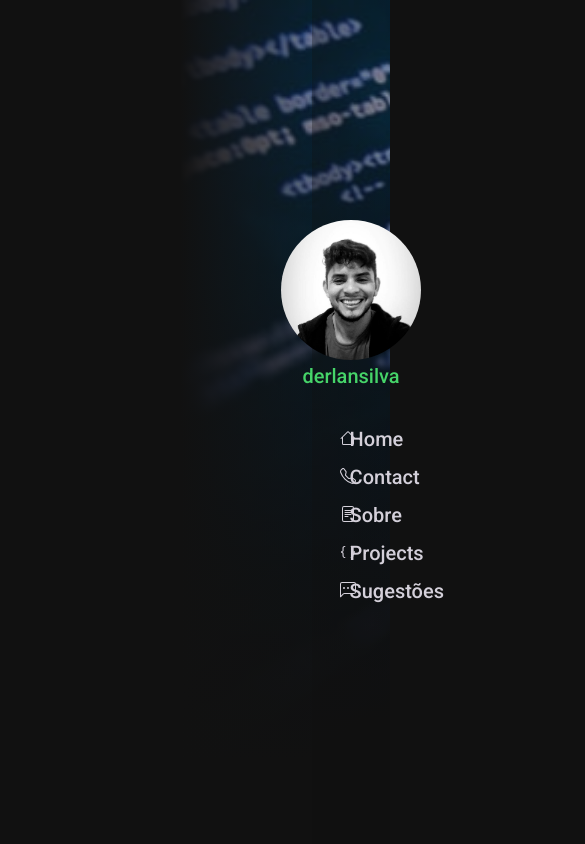
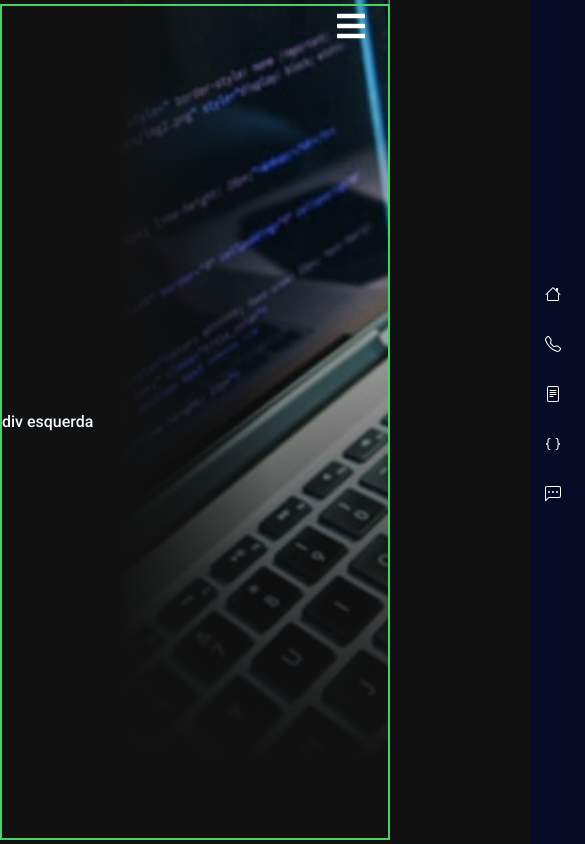
Before and after one commit to derlansilva/derlans.silva.me, a React (Create React App) app: page /projects in a window 390 px wide. Shown: the whole page, 585 px wide, since content can reach past the window. Built offline with nearby package versions, Linux system fonts and the light colour scheme.

Commit message:
iniciado menu responsivo para a tela projects

```diff
--- a/package.json
+++ b/package.json
@@ -6,10 +6,14 @@
     "@testing-library/jest-dom": "^5.16.1",
     "@testing-library/react": "^12.1.2",
     "@testing-library/user-event": "^13.5.0",
+    "bootstrap": "^5.1.3",
     "react": "^17.0.2",
+    "react-bootstrap": "^2.1.1",
     "react-dom": "^17.0.2",
+    "react-icons": "^4.3.1",
     "react-router-dom": "^6.2.1",
     "react-scripts": "5.0.0",
+    "styled-components": "^5.3.3",
     "web-vitals": "^2.1.4"
   },
   "scripts": {
--- a/src/pages/contacts/contacts.css
+++ b/src/pages/contacts/contacts.css
@@ -1,5 +1,3 @@
-
-
 .container{
     margin: 0;
     padding: 0;
--- a/src/pages/projects/index.js
+++ b/src/pages/projects/index.js
@@ -1,24 +1,148 @@
-import React from "react";
-import Right from "../components/containerRight";
+import React, { useState } from 'react';
+import * as FaIcons from 'react-icons/fa';
+import * as AiIcons from 'react-icons/ai';
+import { Link } from 'react-router-dom';
+import './styles.css';
+import { IconContext } from 'react-icons';
 
 import background from '../images/background.jpg'
-import './styles.css'
-export default function Projects(){
-    return(
+import photo from '../images/photo.jpg'
+import Right from '../components/containerRight';
 
+function Navbar() {
+    const [sidebar, setSidebar] = useState(false);
+
+    const showSidebar = () => setSidebar(!sidebar);
+
+    return (
         <div className="container">
-        <div className="contact--left">
-            <section className="contact" style={{
+            <div className="project--vetical">
+                <div className="project--horizontal">
+                    <div className="project--description">
+
+                    </div>
+                </div>
+            </div>
+
+
+            <div className='project--left'>
+
+                div esquerda
+            </div>
+            <div className="project--right">
+                <Link to='#' className='menu-bars'>
+                    <FaIcons.FaBars onClick={showSidebar} />
+                </Link>
+                <IconContext.Provider value={{ color: '#fff' }}>
+
+                    <div className='show--right'>
+                        <Right/>
+                    </div>
+                    <nav className={sidebar ? 'nav-menu active' : 'nav-menu'}>
+                        <ul className='nav-menu-items' onClick={showSidebar}>
+                            <li className='navbar-toggle'>
+                                <Link to='#' className='menu-bars'>
+                                    <AiIcons.AiOutlineClose />
+                                </Link>
+                            </li>
+
+                            <div className="project--right--profile" >
+                                <a href="https://raw.githubusercontent.com/derlansilva/derlansilva/main/img/photo.jpg">
+                                    <img className="project--right--photo" src={photo} alt="..." />
+                                </a>
+                                <span>derlansilva</span>
+                                <ul>
+                                    <a href={'/'}>
+                                        <li>
+                                            <div className="li--icon">
+                                                <svg xmlns="http://www.w3.org/2000/svg" width="16" height="16" fill="currentColor" className="bi bi-house" viewBox="0 0 16 16">
+                                                    <path fill-rule="evenodd" d="M2 13.5V7h1v6.5a.5.5 0 0 0 .5.5h9a.5.5 0 0 0 .5-.5V7h1v6.5a1.5 1.5 0 0 1-1.5 1.5h-9A1.5 1.5 0 0 1 2 13.5zm11-11V6l-2-2V2.5a.5.5 0 0 1 .5-.5h1a.5.5 0 0 1 .5.5z" />
+                                                    <path fill-rule="evenodd" d="M7.293 1.5a1 1 0 0 1 1.414 0l6.647 6.646a.5.5 0 0 1-.708.708L8 2.207 1.354 8.854a.5.5 0 1 1-.708-.708L7.293 1.5z" />
+                                                </svg>
+                                            </div>
+                                            <div className="li--name">Home</div>
+                                        </li>
+                                    </a>
+                                    <a href={'/contacts'}>
+
+                                        <li>
+                                            <div className="li--icon">
+                                                <svg xmlns="http://www.w3.org/2000/svg" width="16" height="16" fill="currentColor" className="bi bi-telephone" viewBox="0 0 16 16">
+                                                    <path d="M3.654 1.328a.678.678 0 0 0-1.015-.063L1.605 2.3c-.483.484-.661 1.169-.45 1.77a17.568 17.568 0 0 0 4.168 6.608 17.569 17.569 0 0 0 6.608 4.168c.601.211 1.286.033 1.77-.45l1.034-1.034a.678.678 0 0 0-.063-1.015l-2.307-1.794a.678.678 0 0 0-.58-.122l-2.19.547a1.745 1.745 0 0 1-1.657-.459L5.482 8.062a1.745 1.745 0 0 1-.46-1.657l.548-2.19a.678.678 0 0 0-.122-.58L3.654 1.328zM1.884.511a1.745 1.745 0 0 1 2.612.163L6.29 2.98c.329.423.445.974.315 1.494l-.547 2.19a.678.678 0 0 0 .178.643l2.457 2.457a.678.678 0 0 0 .644.178l2.189-.547a1.745 1.745 0 0 1 1.494.315l2.306 1.794c.829.645.905 1.87.163 2.611l-1.034 1.034c-.74.74-1.846 1.065-2.877.702a18.634 18.634 0 0 1-7.01-4.42 18.634 18.634 0 0 1-4.42-7.009c-.362-1.03-.037-2.137.703-2.877L1.885.511z" />
+                                                </svg>
+                                            </div>
+                                            <div className="li--name">Contact</div>
+                                        </li>
+                                    </a>
+
+                                    <li>
+                                        <div className="li--icon">
+                                            <svg xmlns="http://www.w3.org/2000/svg" width="16" height="16" fill="currentColor" className="bi bi-file-text" viewBox="0 0 16 16">
+                                                <path d="M5 4a.5.5 0 0 0 0 1h6a.5.5 0 0 0 0-1H5zm-.5 2.5A.5.5 0 0 1 5 6h6a.5.5 0 0 1 0 1H5a.5.5 0 0 1-.5-.5zM5 8a.5.5 0 0 0 0 1h6a.5.5 0 0 0 0-1H5zm0 2a.5.5 0 0 0 0 1h3a.5.5 0 0 0 0-1H5z" />
+                                                <path d="M2 2a2 2 0 0 1 2-2h8a2 2 0 0 1 2 2v12a2 2 0 0 1-2 2H4a2 2 0 0 1-2-2V2zm10-1H4a1 1 0 0 0-1 1v12a1 1 0 0 0 1 1h8a1 1 0 0 0 1-1V2a1 1 0 0 0-1-1z" />
+                                            </svg>
+                                        </div>
+                                        <div className="li--name">Sobre</div>
+                                    </li>
+                                    <a href={'/projects'}>
+                                        <li>
+                                            <div className="li--icon">
+                                                <svg xmlns="http://www.w3.org/2000/svg" width="16" height="16" fill="currentColor" className="bi bi-braces" viewBox="0 0 16 16">
+                                                    <path d="M2.114 8.063V7.9c1.005-.102 1.497-.615 1.497-1.6V4.503c0-1.094.39-1.538 1.354-1.538h.273V2h-.376C3.25 2 2.49 2.759 2.49 4.352v1.524c0 1.094-.376 1.456-1.49 1.456v1.299c1.114 0 1.49.362 1.49 1.456v1.524c0 1.593.759 2.352 2.372 2.352h.376v-.964h-.273c-.964 0-1.354-.444-1.354-1.538V9.663c0-.984-.492-1.497-1.497-1.6zM13.886 7.9v.163c-1.005.103-1.497.616-1.497 1.6v1.798c0 1.094-.39 1.538-1.354 1.538h-.273v.964h.376c1.613 0 2.372-.759 2.372-2.352v-1.524c0-1.094.376-1.456 1.49-1.456V7.332c-1.114 0-1.49-.362-1.49-1.456V4.352C13.51 2.759 12.75 2 11.138 2h-.376v.964h.273c.964 0 1.354.444 1.354 1.538V6.3c0 .984.492 1.497 1.497 1.6z" />
+                                                </svg>
+                                            </div>
+                                            <div className="li--name">Projects</div>
+                                        </li>
+
+
+                                    </a>
+
+                                    <li>
+                                        <div className="li--icon">
+                                            <svg xmlns="http://www.w3.org/2000/svg" width="16" height="16" fill="currentColor" className="bi bi-chat-left-dots" viewBox="0 0 16 16">
+                                                <path d="M14 1a1 1 0 0 1 1 1v8a1 1 0 0 1-1 1H4.414A2 2 0 0 0 3 11.586l-2 2V2a1 1 0 0 1 1-1h12zM2 0a2 2 0 0 0-2 2v12.793a.5.5 0 0 0 .854.353l2.853-2.853A1 1 0 0 1 4.414 12H14a2 2 0 0 0 2-2V2a2 2 0 0 0-2-2H2z" />
+                                                <path d="M5 6a1 1 0 1 1-2 0 1 1 0 0 1 2 0zm4 0a1 1 0 1 1-2 0 1 1 0 0 1 2 0zm4 0a1 1 0 1 1-2 0 1 1 0 0 1 2 0z" />
+                                            </svg>
+                                        </div>
+                                        <div className="li--name">Sugestões</div>
+                                    </li>
+
+                                </ul>
+                            </div>
+
+
+                        </ul>
+                    </nav>
+                </IconContext.Provider>
+            </div>
+
+        </div>
+    );
+}
+
+export default Navbar;
+
+
+/***
+ *
+ *   <div className='container--background'>
+            <div className='navbar'>
+                        <Link to='#' className='menu-bars'>
+                            <FaIcons.FaBars onClick={showSidebar} />
+                        </Link>
+                    </div>
+                <section className="project" style={{
                     backgroundSize: 'cover',
                     backgroundPosition: 'certer',
                     backgroundImage: `url(${background})`
 
                 }}>
 
-                <div class="contact--vetical">
-                    <div class="contact--horizontal">
-                        <div class="contact--description">
-                            <div class="contact--contacts">
+                    <div class="project--vetical">
+                        <div class="project--horizontal">
+                            <div class="project--description">
+                                <div className='project--left'>
+                                    div left
                                 </div>
                             </div>
 
@@ -29,9 +153,5 @@ export default function Projects(){
 
                 </section>
             </div>
-        <Right />
-    </div>
 
-
-    )
-}
+ */
--- a/src/pages/projects/styles.css
+++ b/src/pages/projects/styles.css
@@ -1,92 +1,53 @@
+body{
+  background-image: url('../images/background.jpg');
+  background-position: center;
+  background-repeat: no-repeat;
+  background-size: cover;
+  overflow: hidden;
 
+  width: 100vw;
+  height: 100vh;
+  margin: 0;
+  padding: 0;
+}
 
 .container{
-    margin: 0;
-    padding: 0;
-    display: flex;
-    align-items: center;
-    justify-content: center;
 
+  width: 100vw;
+  height: 100vh;
+  display: flex;
 }
 
-.project--background{
-
-    background-image: url('../images/background.jpg');
-    background-size: cover;
-    background-position: center;
-
-   width: 100%;
-   height: 100%;
-   left: 0;
-}
-
-.home--right{
-    position: absolute;
-    width: 20%;
-    height: 100%;
-    right: 0;
-    z-index: 999;
-    display: flex;
-    align-items: center;
-    justify-content: center;
-    flex-direction: column;
-}
-.home--opacity{
-    background-color: #111;
-    opacity: 0.3;
-    color: #fff;
-    width: 100%;
-    height: 100%;
-    position: absolute;
-    z-index: 100;
-}
-.home--profile{
-    position: absolute;
-    display: flex;
-    justify-content: center;
-    align-items: center;
-    flex-direction: column;
-    z-index: 999;
-    width: 100%;
-}
-.home--profile span{
-    color: #46d469;
-    font-size: 20px;
-}
-
-.home--right ul{
-    margin-top: 30px;
-    width: 100%;
-    margin-right: 30px;
-
-    text-align: center;
-}
-.home--right li{
-    list-style-type: none;
-    width: 100%;
-    height: 35px;
-    font-size: 20px;
-    color: rgb(212, 208, 218);
-    margin-top: 3px;
-    transition: all ease 0.5s;
-    text-align: center;
-    padding: 3px;
-    display: flex;
-    align-items: center;
-    justify-content: space-between;
-
-}
-
-.project--background{
+  .project--background{
     position: relative;
     width: 100%;
     height: 100%;
     left: 0;
+  }
+
+
+
+.project--left{
+    position: absolute;
+    width: 80%;
+    display: flex;
+    align-items: center;
+    height: 99vh;
+    float: left;
+    left: 0;
+    border: solid 2px #46d469;
 }
 
-.project{
+.project--right{
+    position: absolute;
+    float: right;
+    width: 20%;
     height: 100vh;
+    right: 0;
+    display: flex;
+    justify-content: center;
 }
+
 
 .project--vetical{
     display: flex;
@@ -101,39 +62,134 @@
     background: linear-gradient(to right , #111 30% , transparent 70%);
     display: flex;
     flex-direction: column;
-    padding-left: 30px;
+    justify-content: center;
+    padding-left: 300px;
     padding-bottom: 150px;
     padding-top: 70px;
+}
+
+
+
+
+.menu-bars {
+ color: #FFF;
+  font-size: 2rem;
+  background: none;
+  right: 0;
+  margin-top: 10px;
+  left: 5px;
+  text-decoration: none;
+}
+
+.menu-bars svg{
+  display: none;
+}
+li{
+  text-emphasis: none;
+  list-style-type: none;
+}
+
+.nav-menu {
+  background-color: #060b26;
+  width: 250px;
+  height: 100vh;
+  display: flex;
+  justify-content: center;
+  position: fixed;
+  top: 0;
+  right: -100%;
+  transition: 850ms;
+}
+
+.nav-menu.active {
+  right: 0;
+  transition: 350ms;
+  text-decoration: none;
+  width: 30%;
+}
+
+.project--right--profile{
+  position: absolute;
+  display: flex;
+  justify-content: center;
+  align-items: center;
+  flex-direction: column;
+  z-index: 999;
+  width: 100%;
+  margin-top:30px;
+  left: 0;
+}
+.project--right--profile ul{
+  margin-top: 30px;
+}
+a{
+  text-decoration: none;
+}
+
+.project--right--profile li{
+  display: flex;
+  color: #fff;
+  width: 50vh;
+  text-align: center;
+  text-decoration: none;
+  height: 50px;
+  transition: all ease 0.5s;
+}
+.project--right--profile span{
+    color: #46d469;
+    font-size: 20px;
 
 }
 
-.project--name{
-    font-size: 60px;
-    font-weight: bold;
-    opacity: 0.5;
+.project--right--profile li:hover{
+  background-color: #111;
+  border-radius: 5px;
 }
 
-.home--info{
-    font-size: 18px;
-    font-weight: bold;
-    margin-top: 10px;
+.project--right--photo{
+  width:140px;
+  height: 140px;
+  border-radius: 140px;
+}
+
+.li--name{
+  margin-top: 10px;
+  text-decoration: none;
+}
+
+.li--icon{
+  margin-top: 10px;
+  margin-left: 30px;
 }
 
 
-.project--description{
-    margin-top: 15px;
-    font-size: 20px;
-    color: #46d469;
 
+@media (max-width : 768px){
+  body {
+    overflow-x: hidden;
+  }
+  .menu-bars svg{
+    display: grid;
+  }
+  .show--right{
+    display: none;
+  }
+  .nav-menu.active {
+    right: 0;
+    transition: 350ms;
+    text-decoration: none;
+    width: 80%;
+  }
+
+  .project--left{
+    position: absolute;
+    width: 100%;
+    display: flex;
+    align-items: center;
+    height: 99vh;
+    float: left;
+    left: 0;
+    border: solid 2px #46d469;
+}
 
 }
-
-
-.project--conteudo{
-    position: absolute;
-    border: solid 1px black;
-    width: 80%;
-    height: 299999999px;
-    z-index: 1000;
-    margin-left: 0;
-}
```
Also changed, not shown: src/pages/home/style.css (+11 -0 lines), 1 other file (tests, documents, lock files or other folders). Lines whose indentation alone changed are shown as unchanged.
